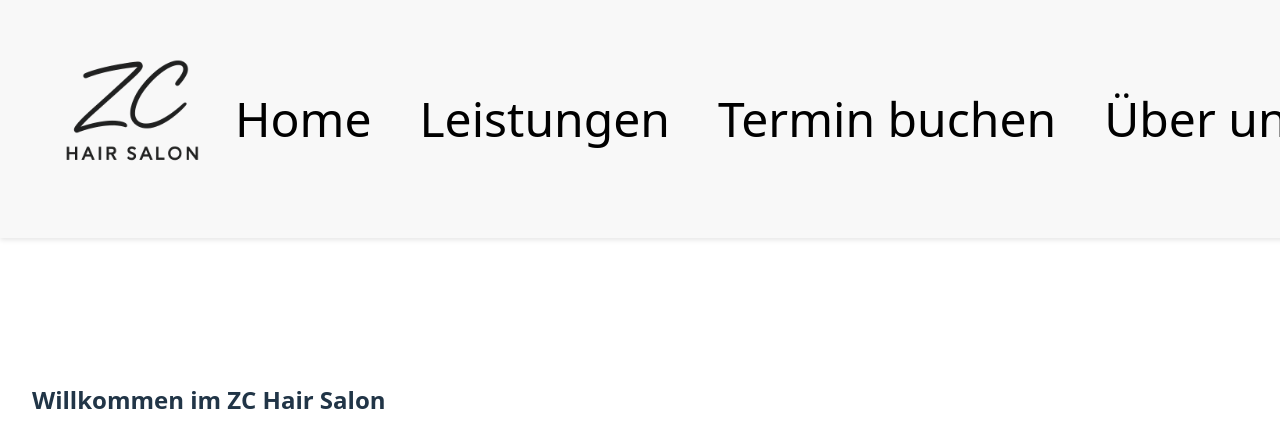
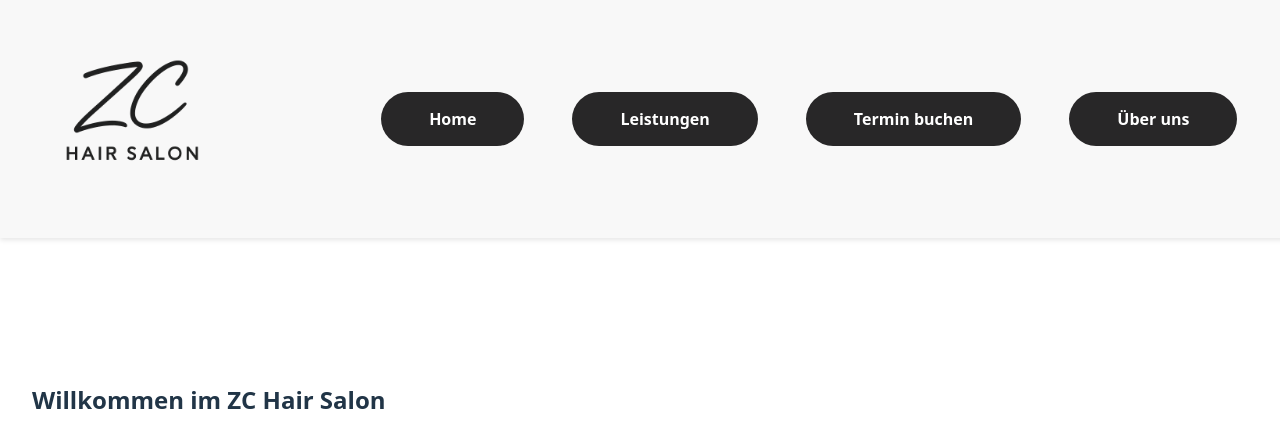
Before and after one commit to catapoeM/Friseursalon-react-app, a React (Vite) app: page / in a window 1280 px wide. Shown: the top 448 px of the page. Built offline with nearby package versions, Linux system fonts and the light colour scheme.

Commit message:
Link buttons styling

```diff
--- a/src/components/Header.jsx
+++ b/src/components/Header.jsx
@@ -18,10 +18,10 @@ function Header() {
 
         {/* Navigation */}
         <ul style={{ display: "flex", gap: "3rem", listStyle: "none", margin: "0 auto", padding: 0, flex: "2 1 auto", justifyContent: "center", flexWrap: "wrap"}}>
-          <li><Link to="/" style={{ fontSize: "3rem", textDecoration: "none", color: "black"}} >Home</Link></li>
-          <li><Link to="/services" style={{ fontSize: "3rem", textDecoration: "none", color: "black"}} >Leistungen</Link></li>
-          <li><Link to="/booking" style={{ fontSize: "3rem", textDecoration: "none", color: "black" }} >Termin buchen</Link></li>
-          <li><Link to="/about" style={{ fontSize: "3rem", textDecoration: "none", color: "black" }} >Über uns</Link></li>
+          <li><Link to="/" style={{ padding: "1rem 3rem", backgroundColor: "#282728ff", color: "white", borderRadius: "30px", textDecoration: "none", fontWeight: "600", transition: "color 0.3s"}} >Home</Link></li>
+          <li><Link to="/services" style={{ padding: "1rem 3rem", backgroundColor: "#282728ff", color: "white", borderRadius: "30px", textDecoration: "none", fontWeight: "600", transition: "color 0.3s"}} >Leistungen</Link></li>
+          <li><Link to="/booking" style={{ padding: "1rem 3rem", backgroundColor: "#282728ff", color: "white", borderRadius: "30px", textDecoration: "none", fontWeight: "600", transition: "color 0.3s"}} >Termin buchen</Link></li>
+          <li><Link to="/about" style={{ padding: "1rem 3rem", backgroundColor: "#282728ff", color: "white", borderRadius: "30px", textDecoration: "none", fontWeight: "600", transition: "color 0.3s"}} >Über uns</Link></li>
         </ul>
       </nav>
     </header>
```
